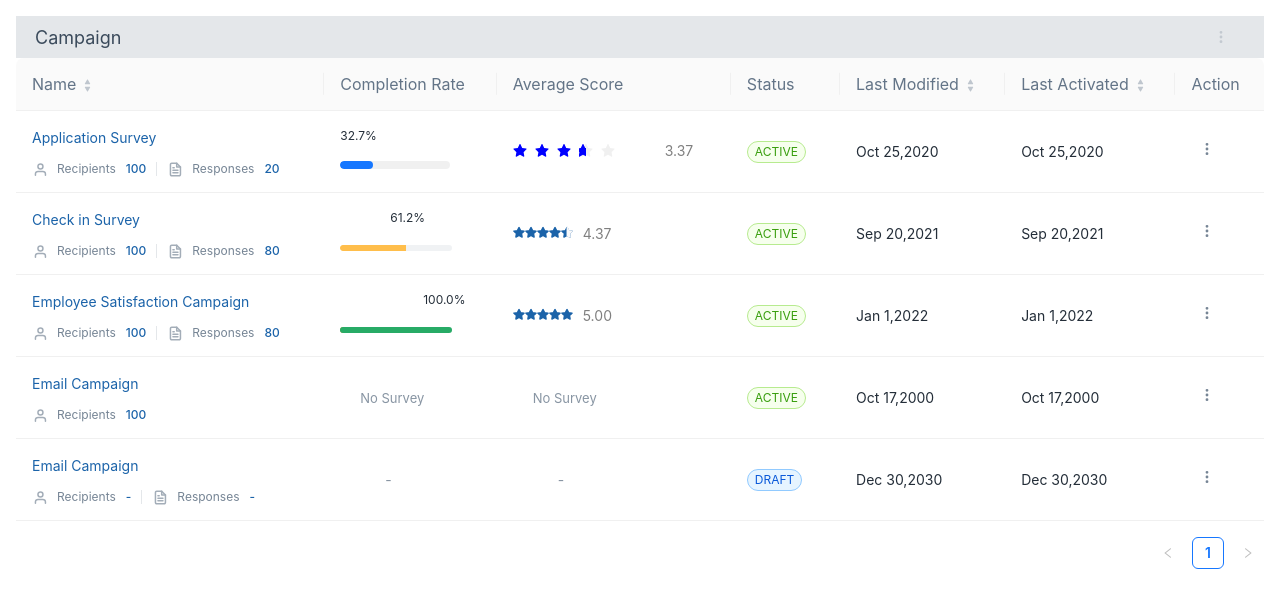
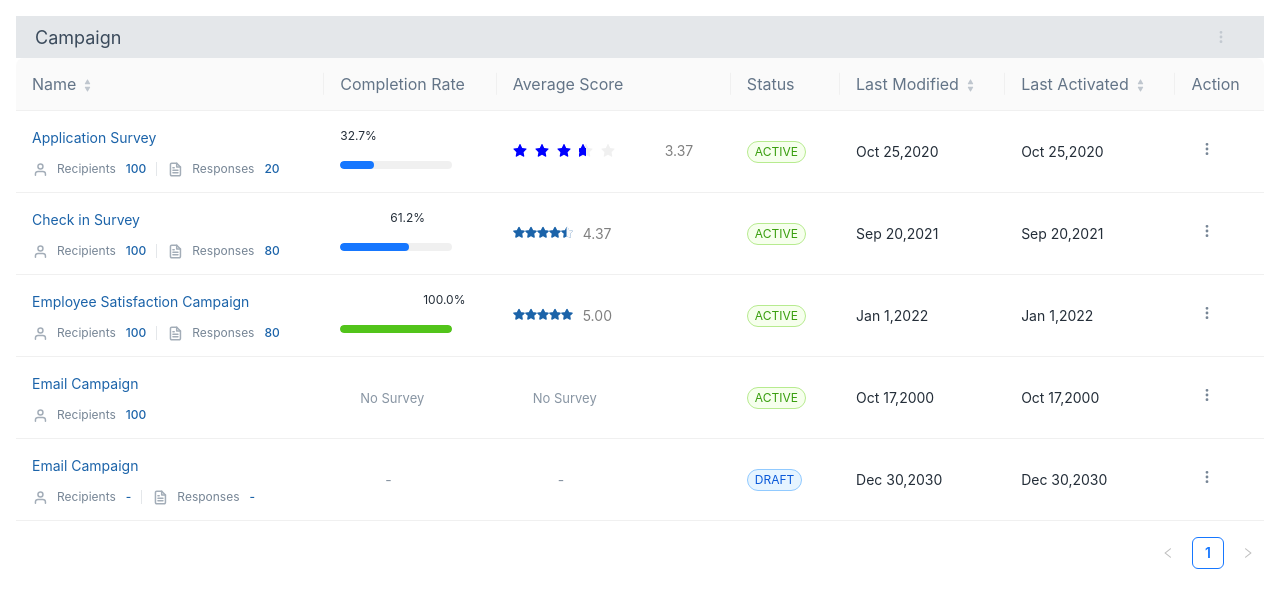
Before and after one commit to VishalGcod/CampaignTable, a React (Create React App) app in the folder campaign-design/: page / in a window 1280 px wide. Shown: the top 608 px of the page. Built offline with nearby package versions, Linux system fonts and the light colour scheme.

Commit message:
tabletasks

```diff
--- a/campaign-design/src/antdTable/antdTableComp.js
+++ b/campaign-design/src/antdTable/antdTableComp.js
@@ -154,7 +154,7 @@ const data = [
           <RatingFont>32.7%</RatingFont>
         </RatingsNumber>
         <span>
-          <Progress style={{width:'110px', height:'6px'}} percent={30} showInfo={false} />
+          <Progress style={{width:'112px', height:'6px'}} percent={30} showInfo={false} />
         </span>
       </Ratings>
     ),
@@ -200,7 +200,7 @@ const data = [
           <RatingFont>61.2%</RatingFont>
         </RatingsNumber2>
         <span>
-          <Percent2 />
+        <Progress style={{width:'112px', height:'6px'}} percent={61} showInfo={false} />
         </span>
       </Ratings>
     ),
@@ -250,7 +250,7 @@ const data = [
           <RatingFont>100.0%</RatingFont>
         </RatingsNumber3>
         <span>
-          <Percent3 />
+        <Progress style={{width:'112px', height:'6px'}} percent={100} showInfo={false} />
         </span>
       </Ratings>
     ),
```
